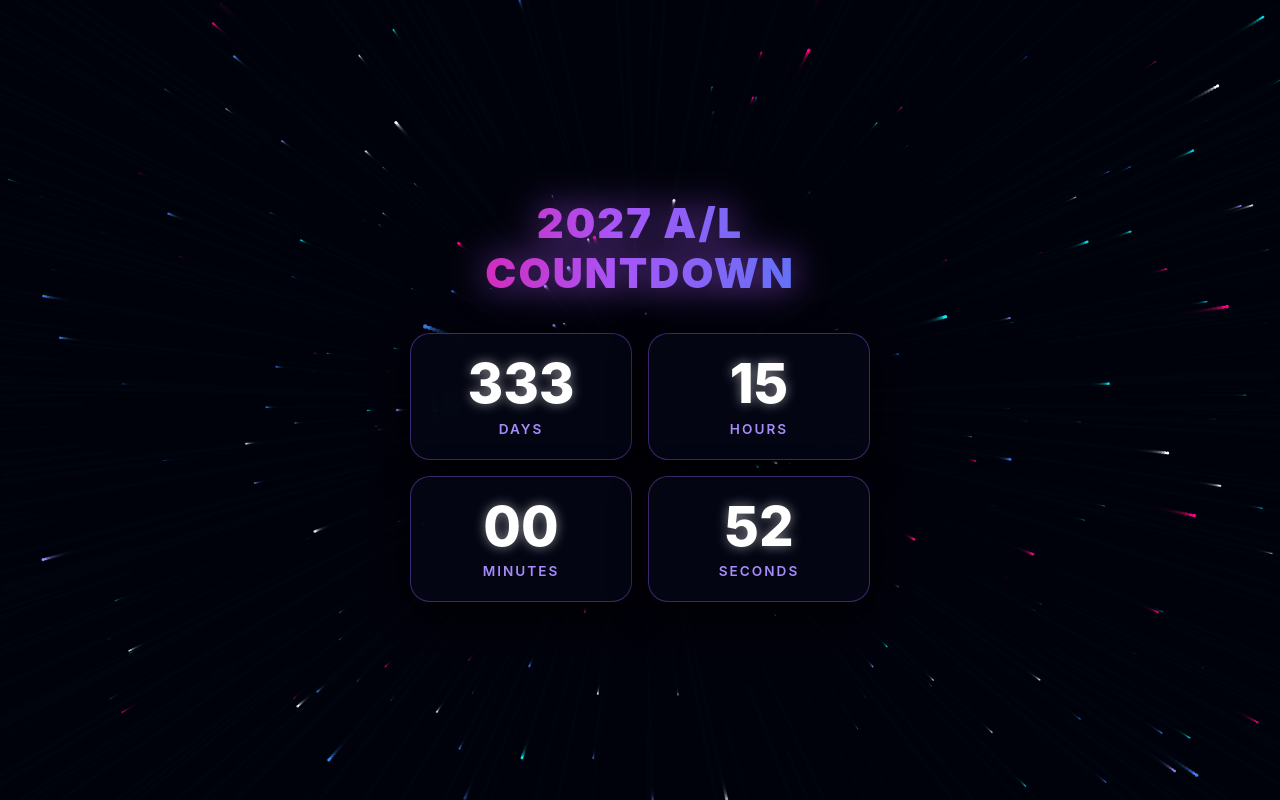
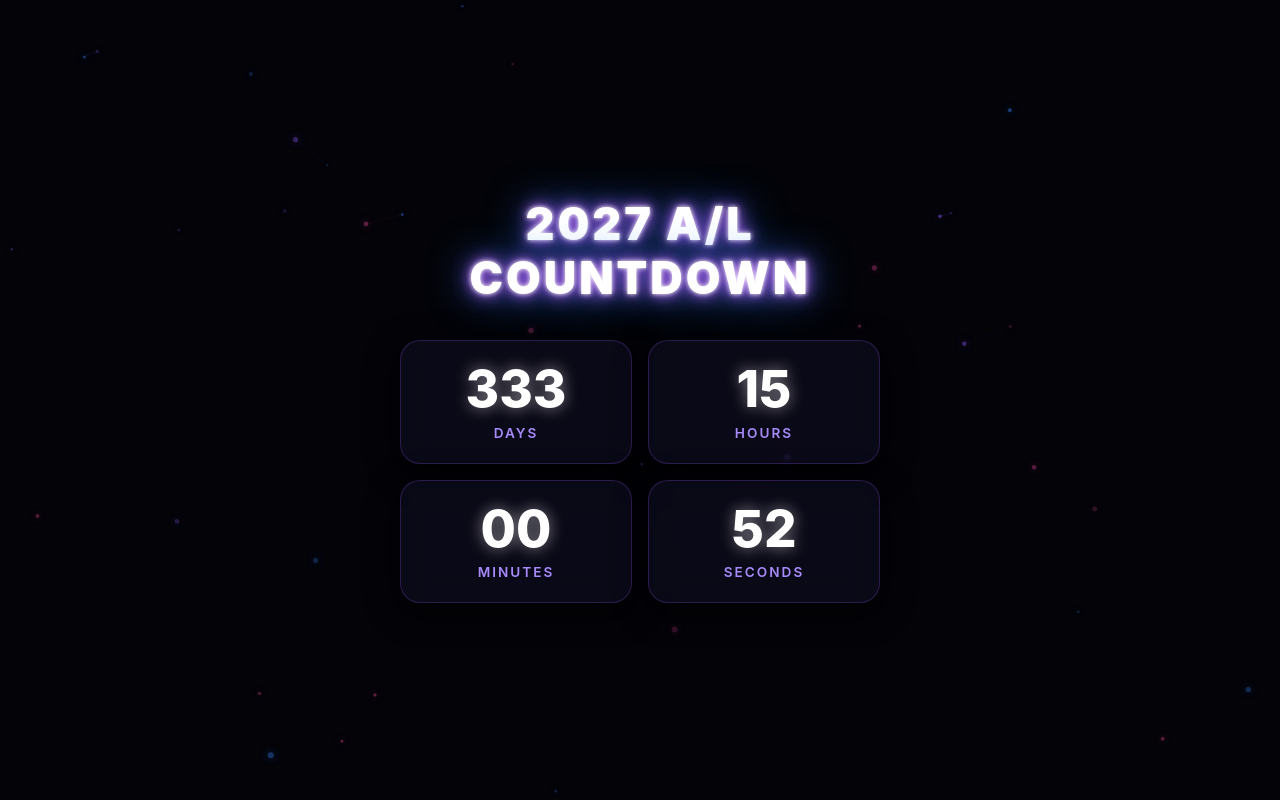
Before and after one commit to nilassarasa/al-2027-countdown, a plain HTML site: page index.html in a window 1280 px wide. Drawn offline with Linux system fonts and the light colour scheme.

Commit message:
Update index.html

```diff
--- a/index.html
+++ b/index.html
@@ -15,7 +15,7 @@
 
         body {
             font-family: -apple-system, BlinkMacSystemFont, 'Segoe UI', Roboto, Helvetica, Arial, sans-serif;
-            background: #000000;
+            background: #030308;
             color: #ffffff;
             min-height: 100vh;
             display: flex;
@@ -25,8 +25,8 @@
             position: relative;
         }
 
-        /* Fullscreen Canvas for 3D Flying Stars & Nebulae */
-        canvas#spaceCanvas {
+        /* Interactive Canvas Background */
+        canvas {
             position: absolute;
             top: 0;
             left: 0;
@@ -35,76 +35,50 @@
             z-index: 1;
         }
 
-        /* Particle Container for Click Bursts */
-        #particleContainer {
-            position: absolute;
-            top: 0;
-            left: 0;
-            width: 100%;
-            height: 100%;
-            pointer-events: none;
-            z-index: 10;
-            overflow: hidden;
-        }
-
-        .particle {
-            position: absolute;
-            font-size: 1.5rem;
-            will-change: transform, opacity;
-            pointer-events: none;
-            animation: particleFly 1.2s cubic-bezier(0.1, 0.8, 0.3, 1) forwards;
-        }
-
-        @keyframes particleFly {
-            0% { transform: translate(0, 0) scale(0.5) rotate(0deg); opacity: 1; }
-            70% { opacity: 1; }
-            100% { transform: translate(var(--tx), var(--ty)) scale(1.3) rotate(var(--rot)); opacity: 0; }
-        }
-
+        /* Content Container */
         .container {
             position: relative;
-            z-index: 5;
+            z-index: 2;
             width: 90%;
-            max-width: 480px;
+            max-width: 500px;
             text-align: center;
             padding: 20px 10px;
         }
 
-        /* Title Styling */
+        /* Glowing Neon Title */
         h1 {
-            font-size: clamp(1.6rem, 6vw, 2.6rem);
+            font-size: clamp(1.6rem, 6vw, 2.8rem);
             font-weight: 900;
-            letter-spacing: 2px;
+            letter-spacing: 3px;
             margin-bottom: 35px;
-            background: linear-gradient(90deg, #ff007f, #a855f7, #3b82f6, #00f2fe, #4facfe, #ff007f);
-            background-size: 300% 300%;
-            -webkit-background-clip: text;
-            -webkit-text-fill-color: transparent;
-            animation: rainbowShift 6s ease infinite;
-            filter: drop-shadow(0 0 18px rgba(168, 85, 247, 0.8));
-            cursor: pointer;
-            display: inline-block;
-            transform-style: preserve-3d;
-            will-change: transform;
+            color: #fff;
+            text-shadow:
+                0 0 7px #fff,
+                0 0 10px #8b5cf6,
+                0 0 21px #8b5cf6,
+                0 0 42px #3b82f6,
+                0 0 82px #3b82f6;
+            animation: pulseGlow 3s ease-in-out infinite alternate;
         }
 
-        @keyframes rainbowShift {
-            0% { background-position: 0% 50%; }
-            50% { background-position: 100% 50%; }
-            100% { background-position: 0% 50%; }
+        @keyframes pulseGlow {
+            0% {
+                text-shadow:
+                    0 0 4px #fff,
+                    0 0 11px #8b5cf6,
+                    0 0 19px #8b5cf6,
+                    0 0 40px #3b82f6;
+            }
+            100% {
+                text-shadow:
+                    0 0 8px #fff,
+                    0 0 15px #ec4899,
+                    0 0 25px #8b5cf6,
+                    0 0 55px #3b82f6;
+            }
         }
 
-        .double-spin {
-            animation: doubleSpinAnim 1.1s cubic-bezier(0.25, 1, 0.3, 1) forwards;
-        }
-
-        @keyframes doubleSpinAnim {
-            0% { transform: translateY(0) rotateY(0deg) scale(1); }
-            45% { transform: translateY(-65px) rotateY(360deg) scale(1.25); }
-            85% { transform: translateY(8px) rotateY(720deg) scale(0.95); }
-            100% { transform: translateY(0) rotateY(720deg) scale(1); }
-        }
-
+        /* Responsive 2x2 Grid */
         .countdown {
             display: grid;
             grid-template-columns: repeat(2, 1fr);
@@ -112,41 +86,33 @@
             width: 100%;
         }
 
+        /* Glassmorphic Touch-Interactive Box */
         .box {
-            background: rgba(6, 8, 24, 0.65);
-            backdrop-filter: blur(20px);
-            -webkit-backdrop-filter: blur(20px);
-            border: 1px solid rgba(139, 92, 246, 0.4);
+            background: rgba(18, 16, 38, 0.5);
+            backdrop-filter: blur(16px);
+            -webkit-backdrop-filter: blur(16px);
+            border: 1px solid rgba(139, 92, 246, 0.25);
             border-radius: 20px;
             padding: 22px 10px;
             text-align: center;
-            box-shadow: 0 10px 35px rgba(0, 0, 0, 0.85);
-            transition: border-color 0.3s ease, transform 0.2s ease, box-shadow 0.3s ease;
+            box-shadow: 0 8px 32px 0 rgba(0, 0, 0, 0.6);
+            transition: transform 0.15s cubic-bezier(0.175, 0.885, 0.32, 1.275), border-color 0.3s ease, box-shadow 0.3s ease;
             cursor: pointer;
             position: relative;
+            overflow: hidden;
         }
 
-        .box:hover {
-            border-color: rgba(139, 92, 246, 0.8);
-            box-shadow: 0 0 30px rgba(139, 92, 246, 0.5);
-        }
-
-        .card-bounce {
-            animation: cardPopAnim 0.45s cubic-bezier(0.34, 1.56, 0.64, 1);
-        }
-
-        @keyframes cardPopAnim {
-            0% { transform: scale(1); }
-            40% { transform: scale(0.9); }
-            70% { transform: scale(1.08); }
-            100% { transform: scale(1); }
+        .box:active {
+            transform: scale(0.92);
+            border-color: #ec4899;
+            box-shadow: 0 0 25px rgba(236, 72, 153, 0.6);
         }
 
         .number {
-            font-size: clamp(2.2rem, 8vw, 3.4rem);
+            font-size: clamp(2rem, 8vw, 3.2rem);
             font-weight: 800;
             color: #ffffff;
-            text-shadow: 0 0 12px rgba(255, 255, 255, 0.5);
+            text-shadow: 0 0 15px rgba(255, 255, 255, 0.5);
             line-height: 1;
         }
 
@@ -162,11 +128,10 @@
 </head>
 <body>
 
-    <canvas id="spaceCanvas"></canvas>
-    <div id="particleContainer"></div>
+    <canvas id="particleCanvas"></canvas>
 
     <div class="container">
-        <h1 id="mainTitle" onclick="triggerTitleEffect()">2027 A/L COUNTDOWN</h1>
+        <h1>2027 A/L COUNTDOWN</h1>
         <div class="countdown">
             <div class="box" onclick="triggerCardEffect(event)">
                 <div class="number" id="days">00</div>
@@ -187,85 +152,10 @@
         </div>
     </div>
 
-    <audio id="tadaSound" src="https://assets.mixkit.co/active_storage/sfx/2018/2018-preview.mp3" preload="auto"></audio>
+    <script>
+        // Countdown Logic
+        const examDate = new Date("August 3, 2027 08:30:00").getTime();
 
-    <script>
-        const AudioCtx = window.AudioContext || window.webkitAudioContext;
-        let audioCtx;
-
-        function initAudio() {
-            if (!audioCtx) audioCtx = new AudioCtx();
-        }
-
-        function playTadaSound() {
-            const sound = document.getElementById('tadaSound');
-            if (sound) {
-                sound.currentTime = 0;
-                sound.play().catch(e => console.log(e));
-            }
-        }
-
-        function playPopSound() {
-            initAudio();
-            if (!audioCtx) return;
-            const osc = audioCtx.createOscillator();
-            const gain = audioCtx.createGain();
-            osc.type = 'triangle';
-            const now = audioCtx.currentTime;
-            osc.frequency.setValueAtTime(150, now);
-            osc.frequency.exponentialRampToValueAtTime(800, now + 0.1);
-            gain.gain.setValueAtTime(0.35, now);
-            gain.gain.exponentialRampToValueAtTime(0.01, now + 0.1);
-            osc.connect(gain);
-            gain.connect(audioCtx.destination);
-            osc.start(now);
-            osc.stop(now + 0.1);
-        }
-
-        function burstParticles(centerX, centerY, icons) {
-            const container = document.getElementById('particleContainer');
-            for (let i = 0; i < 14; i++) {
-                const el = document.createElement('div');
-                el.className = 'particle';
-                el.innerText = icons[Math.floor(Math.random() * icons.length)];
-                const angle = (Math.PI * 2 * i) / 14 + (Math.random() - 0.5);
-                const distance = Math.random() * 110 + 60;
-                const tx = Math.cos(angle) * distance;
-                const ty = Math.sin(angle) * distance - 20;
-                const rot = (Math.random() - 0.5) * 360;
-
-                el.style.left = `${centerX}px`;
-                el.style.top = `${centerY}px`;
-                el.style.setProperty('--tx', `${tx}px`);
-                el.style.setProperty('--ty', `${ty}px`);
-                el.style.setProperty('--rot', `${rot}deg`);
-
-                container.appendChild(el);
-                setTimeout(() => el.remove(), 1200);
-            }
-        }
-
-        function triggerTitleEffect() {
-            const title = document.getElementById('mainTitle');
-            if (title.classList.contains('double-spin')) return;
-            playTadaSound();
-            title.classList.add('double-spin');
-            const rect = title.getBoundingClientRect();
-            burstParticles(rect.left + rect.width / 2, rect.top + rect.height / 2, ['📚', '🎓', '✏️', '💡', '📐', '🧪', '📖', '✨']);
-            setTimeout(() => title.classList.remove('double-spin'), 1100);
-        }
-
-        function triggerCardEffect(e) {
-            e.stopPropagation();
-            const card = e.currentTarget;
-            playPopSound();
-            card.classList.remove('card-bounce');
-            void card.offsetWidth;
-            card.classList.add('card-bounce');
-        }
-
-        // Countdown Timer
-        const examDate = new Date("August 3, 2027 08:30:00").getTime();
         function updateCountdown() {
             const now = new Date().getTime();
             const difference = examDate - now;
@@ -288,99 +178,154 @@
         setInterval(updateCountdown, 1000);
         updateCountdown();
 
-        // Real 3D Flying Stars (Warp Engine)
-        const canvas = document.getElementById('spaceCanvas');
+        // Canvas Particle Engine (Calm & Slow)
+        const canvas = document.getElementById('particleCanvas');
         const ctx = canvas.getContext('2d');
 
-        let width = canvas.width = window.innerWidth;
-        let height = canvas.height = window.innerHeight;
+        let particles = [];
+        let mouse = { x: null, y: null, radius: 100 };
 
-        window.addEventListener('resize', () => {
-            width = canvas.width = window.innerWidth;
-            height = canvas.height = window.innerHeight;
-        });
+        function resizeCanvas() {
+            canvas.width = window.innerWidth;
+            canvas.height = window.innerHeight;
+            initParticles();
+        }
+        window.addEventListener('resize', resizeCanvas);
 
-        const numStars = 600;
-        const stars = [];
-        const speed = 2.5;
-
-        class Star {
-            constructor() {
-                this.reset(true);
+        class Particle {
+            constructor(x, y, vx, vy, size, color) {
+                this.x = x || Math.random() * canvas.width;
+                this.y = y || Math.random() * canvas.height;
+                // Slow speed for minimal visual fatigue
+                this.vx = vx || (Math.random() - 0.5) * 0.3;
+                this.vy = vy || (Math.random() - 0.5) * 0.3;
+                this.size = size || Math.random() * 2 + 1;
+                this.color = color || ['#8b5cf6', '#3b82f6', '#ec4899'][Math.floor(Math.random() * 3)];
+                this.alpha = Math.random() * 0.3 + 0.15;
             }
 
-            reset(initial = false) {
-                this.x = (Math.random() - 0.5) * width * 2;
-                this.y = (Math.random() - 0.5) * height * 2;
-                this.z = initial ? Math.random() * width : width;
-                this.pz = this.z;
-
-                // Color variations: cyan, purple, white, blue
-                const colors = ['#ffffff', '#a78bfa', '#00f2fe', '#3b82f6', '#ff007f'];
-                this.color = colors[Math.floor(Math.random() * colors.length)];
+            draw() {
+                ctx.save();
+                ctx.globalAlpha = this.alpha;
+                ctx.beginPath();
+                ctx.arc(this.x, this.y, this.size, 0, Math.PI * 2);
+                ctx.fillStyle = this.color;
+                ctx.shadowBlur = 8;
+                ctx.shadowColor = this.color;
+                ctx.fill();
+                ctx.restore();
             }
 
             update() {
-                this.pz = this.z;
-                this.z -= speed;
+                this.x += this.vx;
+                this.y += this.vy;
 
-                if (this.z <= 0) {
-                    this.reset();
+                if (this.x < 0 || this.x > canvas.width) this.vx *= -1;
+                if (this.y < 0 || this.y > canvas.height) this.vy *= -1;
+
+                if (mouse.x != null) {
+                    let dx = mouse.x - this.x;
+                    let dy = mouse.y - this.y;
+                    let distance = Math.sqrt(dx * dx + dy * dy);
+                    if (distance < mouse.radius) {
+                        let force = (mouse.radius - distance) / mouse.radius;
+                        let angle = Math.atan2(dy, dx);
+                        this.x -= Math.cos(angle) * force * 2;
+                        this.y -= Math.sin(angle) * force * 2;
+                    }
+                }
             }
         }
 
-            draw() {
-                // Project 3D coordinates to 2D screen surface
-                const sx = (this.x / this.z) * (width / 2) + width / 2;
-                const sy = (this.y / this.z) * (height / 2) + height / 2;
+        function initParticles() {
+            particles = [];
+            const count = Math.min(Math.floor((canvas.width * canvas.height) / 16000), 40);
+            for (let i = 0; i < count; i++) {
+                particles.push(new Particle());
+            }
+        }
 
-                const px = (this.x / this.pz) * (width / 2) + width / 2;
-                const py = (this.y / this.pz) * (height / 2) + height / 2;
+        function spawnExplosion(x, y, count = 18) {
+            for (let i = 0; i < count; i++) {
+                const angle = Math.random() * Math.PI * 2;
+                const speed = Math.random() * 3 + 1;
+                const vx = Math.cos(angle) * speed;
+                const vy = Math.sin(angle) * speed;
+                const size = Math.random() * 3 + 1;
+                const colors = ['#a855f7', '#ec4899', '#3b82f6'];
+                const color = colors[Math.floor(Math.random() * colors.length)];
 
-                if (sx < 0 || sx > width || sy < 0 || sy > height) return;
+                let p = new Particle(x, y, vx, vy, size, color);
+                p.alpha = 0.8;
+                particles.push(p);
+            }
+            if (particles.length > 80) {
+                particles.splice(0, particles.length - 80);
+            }
+        }
 
-                const size = (1 - this.z / width) * 3;
-                const alpha = Math.min(1, (1 - this.z / width) * 1.5);
+        function animate() {
+            ctx.clearRect(0, 0, canvas.width, canvas.height);
 
+            for (let a = 0; a < particles.length; a++) {
+                for (let b = a + 1; b < particles.length; b++) {
+                    let dx = particles[a].x - particles[b].x;
+                    let dy = particles[a].y - particles[b].y;
+                    let dist = Math.sqrt(dx * dx + dy * dy);
+
+                    if (dist < 80) {
                         ctx.save();
-                ctx.strokeStyle = this.color;
-                ctx.fillStyle = this.color;
-                ctx.globalAlpha = alpha;
-                ctx.lineWidth = size;
-
-                // Motion streak coming from distance
+                        ctx.globalAlpha = (1 - dist / 80) * 0.12;
+                        ctx.strokeStyle = particles[a].color;
+                        ctx.lineWidth = 1;
                         ctx.beginPath();
-                ctx.moveTo(px, py);
-                ctx.lineTo(sx, sy);
+                        ctx.moveTo(particles[a].x, particles[a].y);
+                        ctx.lineTo(particles[b].x, particles[b].y);
                         ctx.stroke();
-
-                // Glowing star head
-                ctx.beginPath();
-                ctx.arc(sx, sy, size * 0.8, 0, Math.PI * 2);
-                ctx.fill();
-
                         ctx.restore();
                     }
                 }
-
-        for (let i = 0; i < numStars; i++) {
-            stars.push(new Star());
             }
 
-        function renderSpace() {
-            // Soft trail effect for deep space field
-            ctx.fillStyle = 'rgba(2, 3, 12, 0.35)';
-            ctx.fillRect(0, 0, width, height);
+            particles.forEach((particle) => {
+                particle.update();
+                particle.draw();
+            });
 
-            for (let i = 0; i < stars.length; i++) {
-                stars[i].update();
-                stars[i].draw();
+            requestAnimationFrame(animate);
         }
 
-            requestAnimationFrame(renderSpace);
+        window.addEventListener('mousemove', (e) => {
+            mouse.x = e.clientX;
+            mouse.y = e.clientY;
+        });
+
+        window.addEventListener('touchmove', (e) => {
+            if (e.touches.length > 0) {
+                mouse.x = e.touches[0].clientX;
+                mouse.y = e.touches[0].clientY;
+            }
+        });
+
+        window.addEventListener('click', (e) => {
+            spawnExplosion(e.clientX, e.clientY);
+        });
+
+        window.addEventListener('touchend', () => {
+            mouse.x = null;
+            mouse.y = null;
+        });
+
+        function triggerCardEffect(e) {
+            e.stopPropagation();
+            const rect = e.currentTarget.getBoundingClientRect();
+            const centerX = rect.left + rect.width / 2;
+            const centerY = rect.top + rect.height / 2;
+            spawnExplosion(centerX, centerY, 22);
         }
 
-        renderSpace();
+        resizeCanvas();
+        animate();
     </script>
 </body>
 </html>
```
Lines whose indentation alone changed are shown as unchanged.
